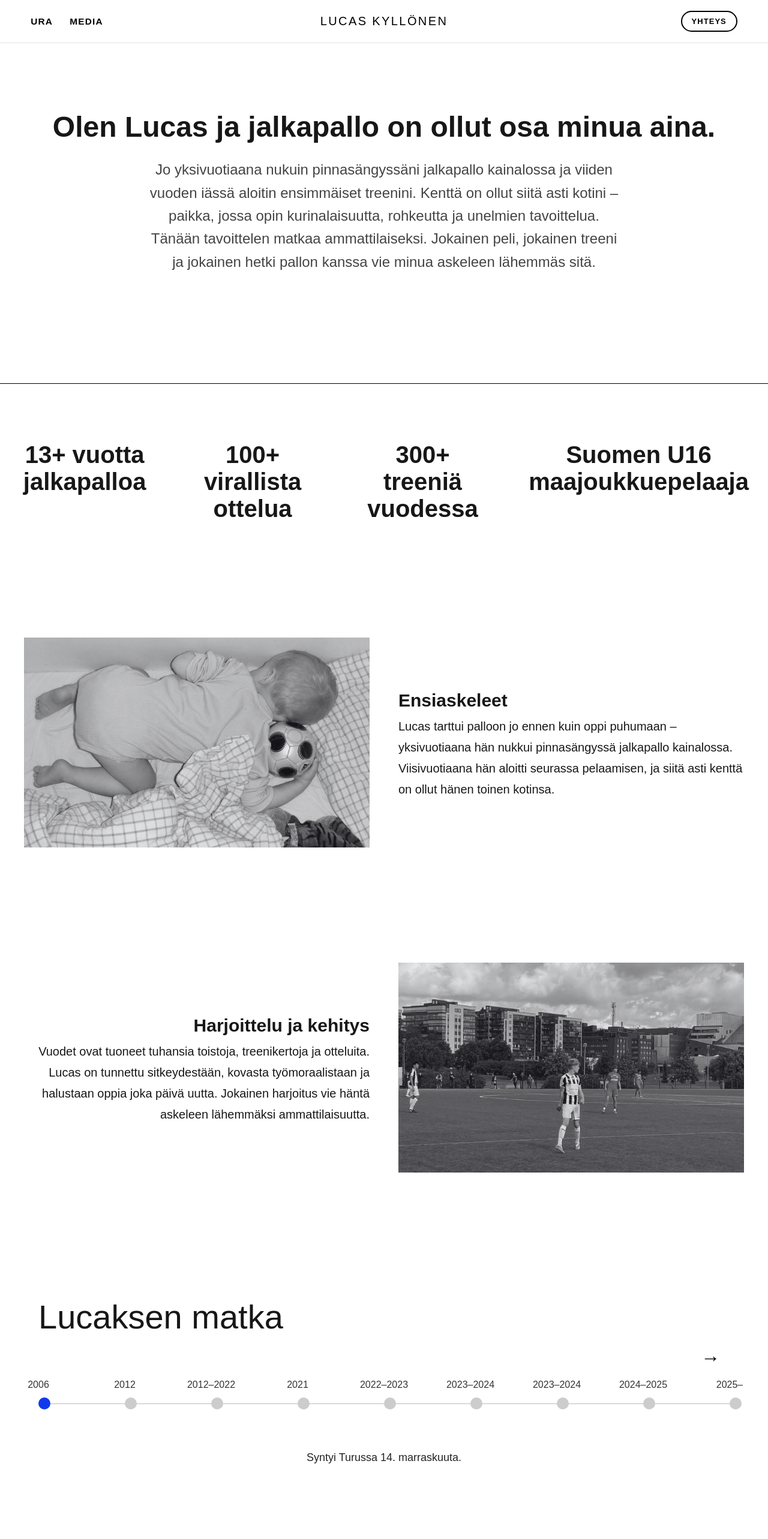
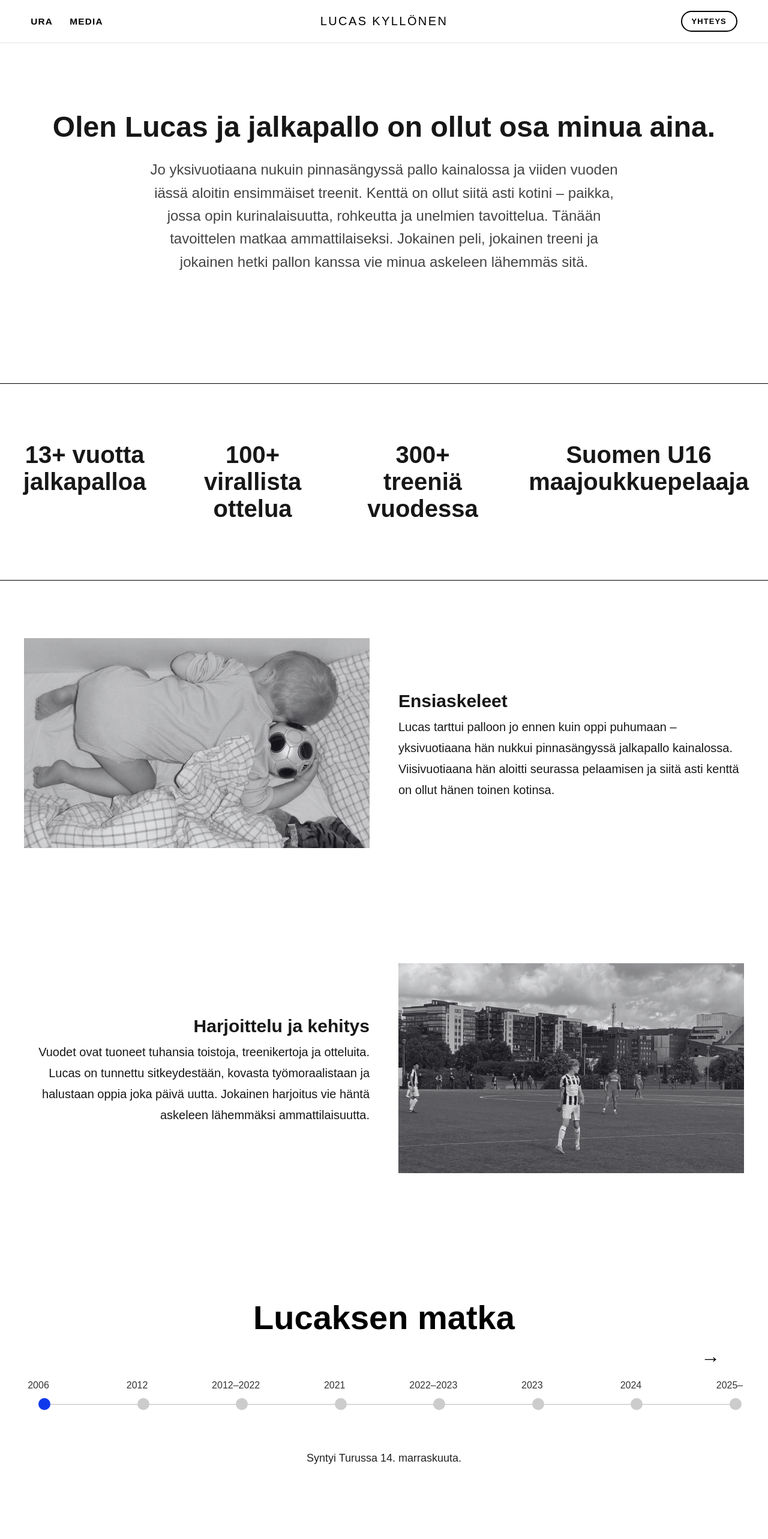
Before and after one commit to susannakyllonen/lucas-site, a Next.js app: page /career in a window 1280 px wide. Shown: the top 2566 px of the page at 60% size. Built offline with nearby package versions, Linux system fonts and the light colour scheme; a web font is replaced by a local one.

Commit message:
Content change

```diff
--- a/src/app/career/page.tsx
+++ b/src/app/career/page.tsx
@@ -101,6 +101,16 @@ const Stats = styled.div`
   }
 `;
 
+const StatsWrapper = styled.section`
+  padding: 6rem 2rem;
+  border-bottom: 1px solid #000;
+  background: #fff;
+
+  @media (max-width: 768px) {
+    padding: 3rem 1.5rem;
+  }
+`;
+
 interface BlockProps {
   image: string;
   title: string;
@@ -186,27 +196,29 @@ export default function CareerPage() {
             Olen Lucas ja jalkapallo on ollut osa minua aina.
           </IntroHeading>
           <IntroSubheading>
-            Jo yksivuotiaana nukuin pinnasängyssäni jalkapallo kainalossa ja
-            viiden vuoden iässä aloitin ensimmäiset treenini. Kenttä on ollut
-            siitä asti kotini – paikka, jossa opin kurinalaisuutta, rohkeutta ja
-            unelmien tavoittelua. Tänään tavoittelen matkaa ammattilaiseksi.
-            Jokainen peli, jokainen treeni ja jokainen hetki pallon kanssa vie
-            minua askeleen lähemmäs sitä.
+            Jo yksivuotiaana nukuin pinnasängyssä pallo kainalossa ja viiden
+            vuoden iässä aloitin ensimmäiset treenit. Kenttä on ollut siitä asti
+            kotini – paikka, jossa opin kurinalaisuutta, rohkeutta ja unelmien
+            tavoittelua. Tänään tavoittelen matkaa ammattilaiseksi. Jokainen
+            peli, jokainen treeni ja jokainen hetki pallon kanssa vie minua
+            askeleen lähemmäs sitä.
           </IntroSubheading>
         </IntroSection>
       </AnimatedSection>
-      <Section>
+
+      <StatsWrapper>
         <Stats>
           <div>13+ vuotta jalkapalloa</div>
           <div>100+ virallista ottelua</div>
           <div>300+ treeniä vuodessa</div>
           <div>Suomen U16 maajoukkuepelaaja</div>
         </Stats>
-      </Section>
+      </StatsWrapper>
+
       <SectionBlock
         image="/pallo.png"
         title="Ensiaskeleet"
-        text="Lucas tarttui palloon jo ennen kuin oppi puhumaan – yksivuotiaana hän nukkui pinnasängyssä jalkapallo kainalossa. Viisivuotiaana hän aloitti seurassa pelaamisen, ja siitä asti kenttä on ollut hänen toinen kotinsa."
+        text="Lucas tarttui palloon jo ennen kuin oppi puhumaan – yksivuotiaana hän nukkui pinnasängyssä jalkapallo kainalossa. Viisivuotiaana hän aloitti seurassa pelaamisen ja siitä asti kenttä on ollut hänen toinen kotinsa."
       />
 
       <SectionBlock
--- a/src/components/HighlightSection.tsx
+++ b/src/components/HighlightSection.tsx
@@ -31,10 +31,10 @@ const Subtitle = styled.p`
 export default function HighlightSection() {
   return (
     <Wrapper>
-      <Title>Highlight-video</Title>
+      <Title>Kauden paras maali</Title>
       <Subtitle>
-        Kooste Lucaksen peleistä ja hetkistä kentällä. Tämä video näyttää, miksi
-        intohimo jalkapalloon on ollut mukana jo lapsesta asti.
+        Ottelussa KäPaa vastaan Lucas tekee maalin, joka valittiin koko kauden
+        parhaaksi.
       </Subtitle>
       <VideoEmbed />
     </Wrapper>
--- a/src/components/LucasHistory.tsx
+++ b/src/components/LucasHistory.tsx
@@ -28,25 +28,22 @@ const lucasHistory: TimelineItem[] = [
   },
   {
     label: "2022–2023",
-    description: "TPS U19 (Finland) – nousi seuran U19-joukkueeseen.",
+    description:
+      "Genoa U17 (Italy) – siirtyi Italiaan pelaamaan Genoan akatemiajoukkueeseen.",
   },
   {
-    label: "2023–2024",
-    description:
-      "Genoa U17 (Italy) – pelasi Italiassa Genoan akatemiajoukkueessa.",
+    label: "2023",
+    description: "Palasi Suomeen ja jatkoi pelejä TPS:ssä.",
   },
   {
-    label: "2023–2024",
-    description: "Turun II (Finland) – palasi Suomeen Turun joukkueeseen.",
-  },
-  {
-    label: "2024–2025",
+    label: "2024",
     description:
-      "SJK III (Finland) – liittyi Seinäjoen Jalkapallokerhon riveihin.",
+      "SJK III ja SJK II (Finland) – liittyi Seinäjoen Jalkapallokerhon riveihin.",
   },
   {
     label: "2025–",
-    description: "SJK II (Finland) – mukana seuran kakkosjoukkueessa.",
+    description:
+      "SJK II & SJK III (Finland) – siirtyi Seinäjoen Jalkapallokerhoon ja on pelannut eniten pelejä kakkosjoukkueessa.",
   },
 ];
 
--- a/src/components/NameAndGallery.tsx
+++ b/src/components/NameAndGallery.tsx
@@ -240,7 +240,7 @@ export default function NameAndGallery() {
           whileInView={{ opacity: 1, y: 0 }}
           viewport={{ once: true, amount: 0.8 }}
         >
-          <Link href="#minusta" className="btn">
+          <Link href="/career" className="btn">
             Minusta
           </Link>
         </MinustaWrap>
--- a/src/components/SeasonStatsTable.tsx
+++ b/src/components/SeasonStatsTable.tsx
@@ -113,7 +113,6 @@ const Table = styled.table`
 `;
 
 const SeasonStatsTable: React.FC<SeasonStatsTableProps> = ({
-  season,
   stats,
   total,
 }) => {
--- a/src/components/Timeline.tsx
+++ b/src/components/Timeline.tsx
@@ -19,13 +19,14 @@ const TimelineWrapper = styled.section`
 `;
 
 const TimelineTitle = styled.h2`
-  font-size: clamp(2rem, 5vw, 3.5rem);
+  position: relative;
   font-family: "Satoshi", sans-serif;
-  font-weight: 500;
-  margin-bottom: 4rem;
-  text-align: left;
+  font-size: clamp(2rem, 6vw, 3.5rem);
+  font-weight: 600;
+  color: #000;
   max-width: 1200px;
   margin: 0 auto 7rem;
+  text-align: center;
 
   @media (max-width: 768px) {
     margin: 0 auto 4rem;
```
Also changed, not shown: src/components/About.tsx (+6 -3 lines).
